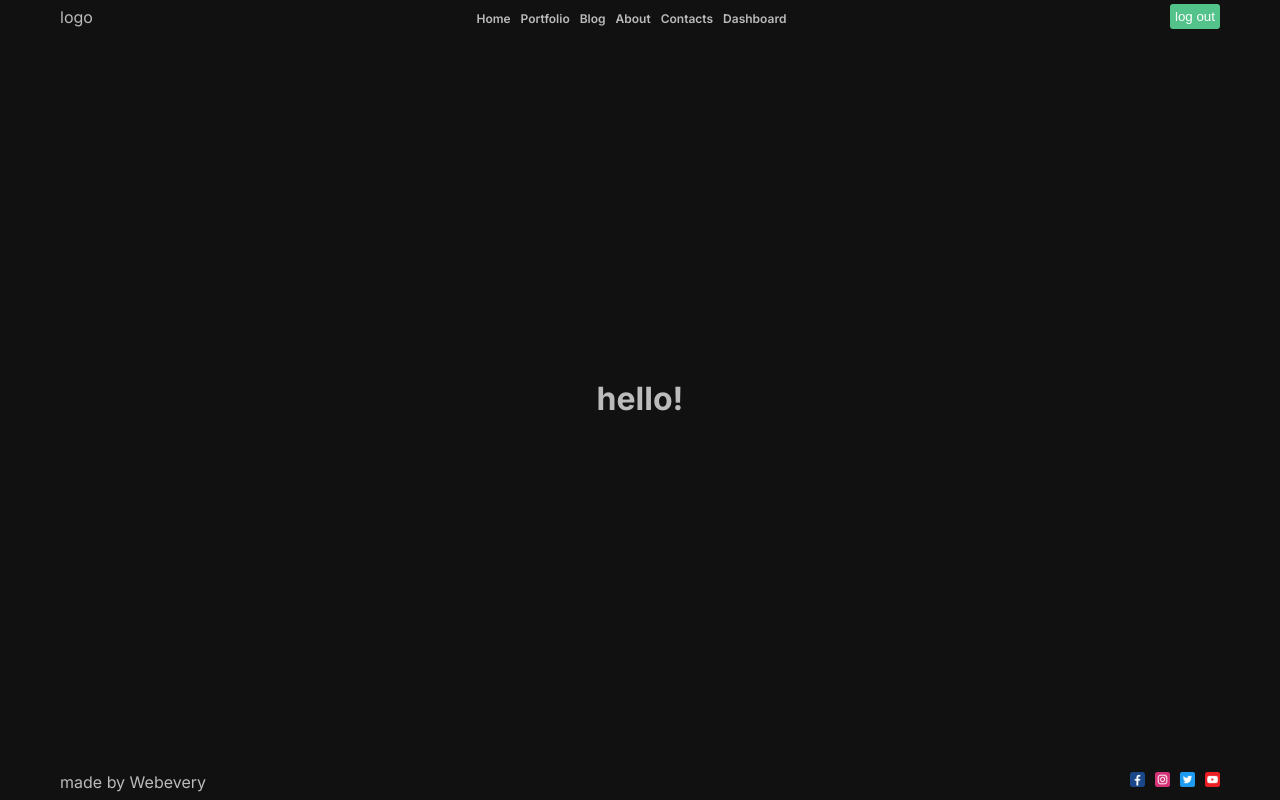
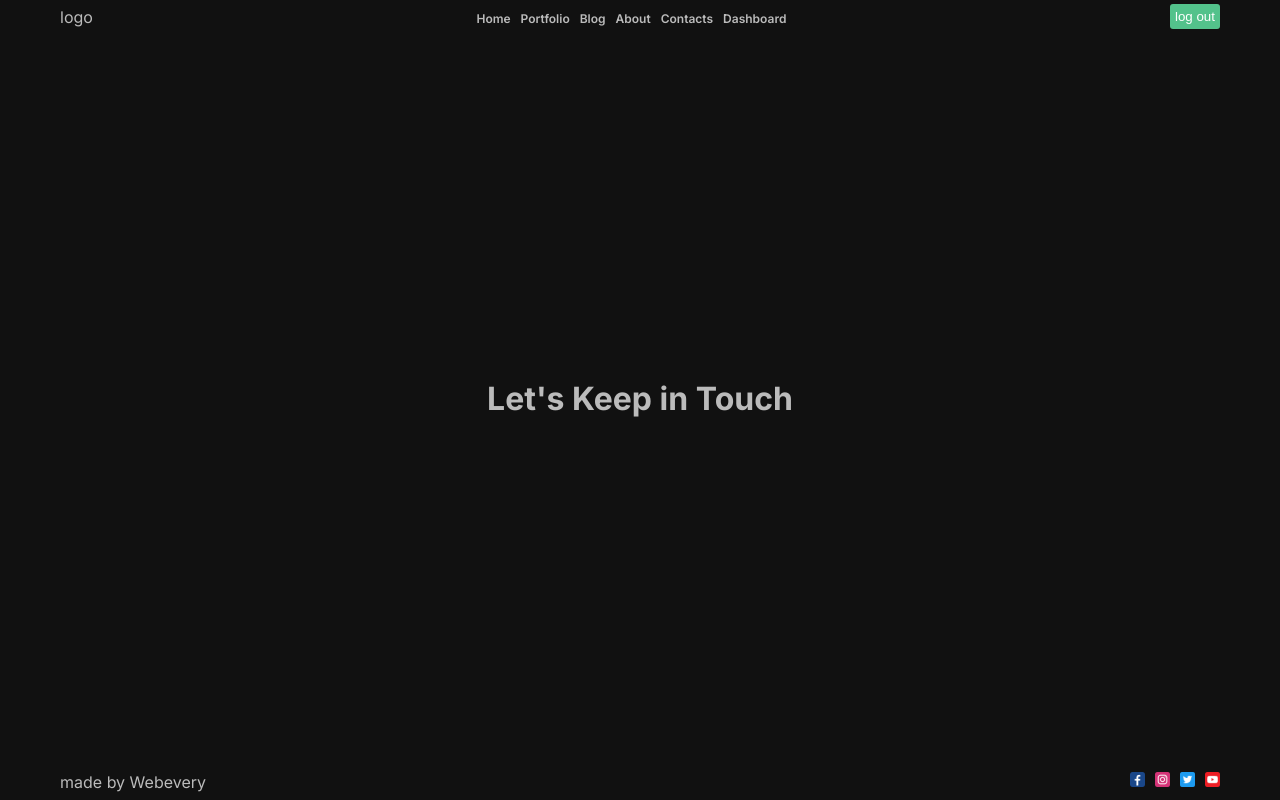
Before and after one commit to NatalaBoiko/mynext-lama-dev, a Next.js app: page /contacts in a window 1280 px wide. Built offline with nearby package versions, Linux system fonts and the light colour scheme.

Commit message:
contacts title

```diff
--- a/src/app/(pages)/contacts/page.jsx
+++ b/src/app/(pages)/contacts/page.jsx
@@ -4,7 +4,7 @@ import styles from "./page.module.css";
 const Contacts = () => {
   return (
     <>
-      <h1>hello!</h1>
+      <h1>Let's Keep in Touch</h1>
     </>
   );
 };
```
